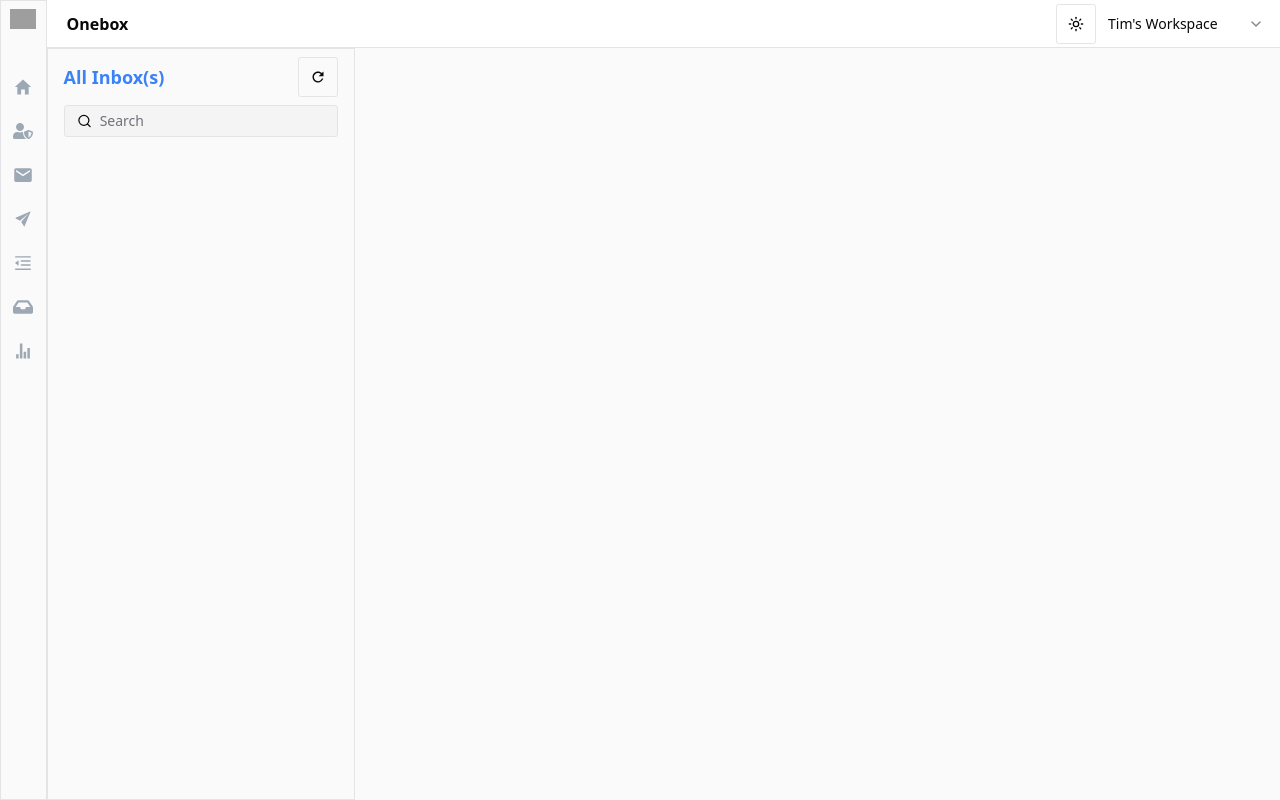
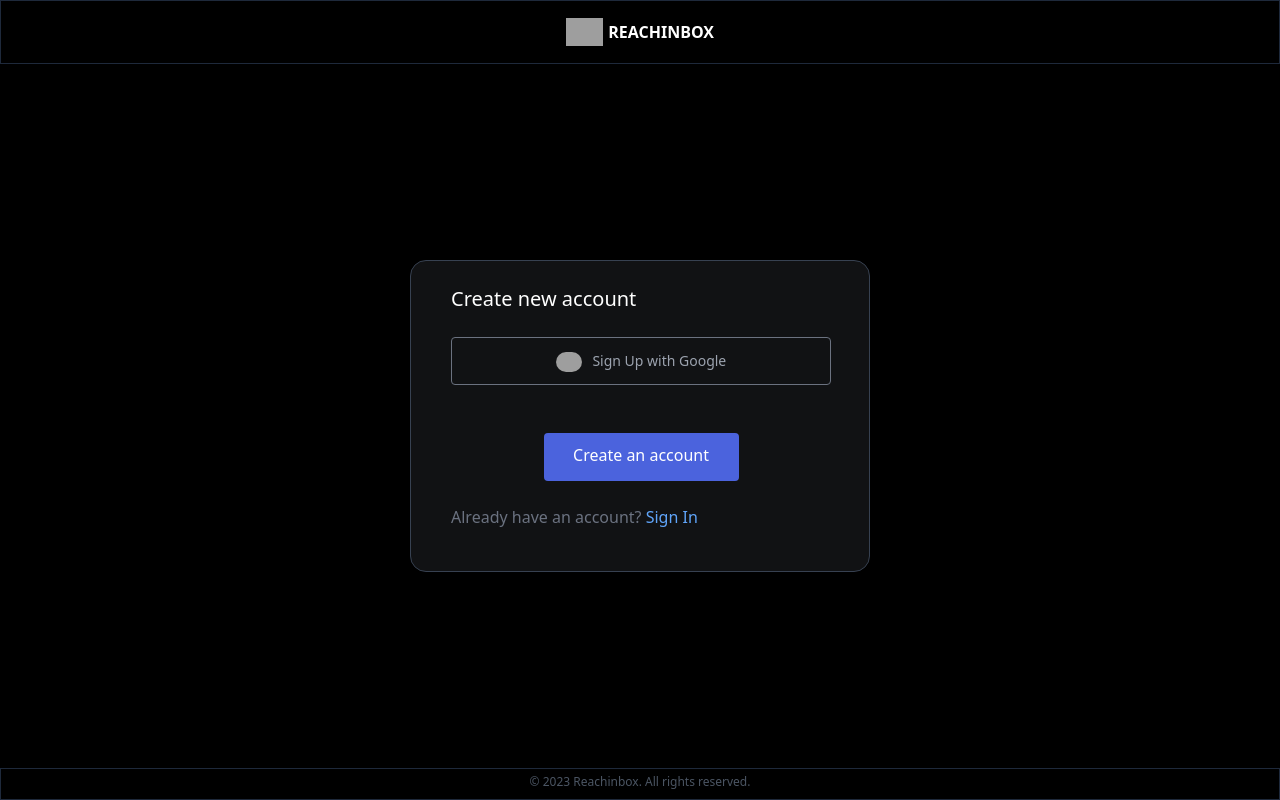
Before and after one commit to raghavawasthi24/mailBox, a Next.js app: page / in a window 1280 px wide. Built offline with nearby package versions, Linux system fonts and the light colour scheme; no server answers; grey boxes are pictures that could not be loaded.

Commit message:
feat: added google signin

```diff
--- a/package.json
+++ b/package.json
@@ -46,6 +46,7 @@
     "input-otp": "^1.2.4",
     "lucide-react": "^0.427.0",
     "next": "14.2.5",
+    "next-auth": "^4.24.7",
     "next-themes": "^0.3.0",
     "react": "^18",
     "react-day-picker": "^8.10.1",
@@ -53,6 +54,7 @@
     "react-hook-form": "^7.52.2",
     "react-icons": "^5.2.1",
     "react-resizable-panels": "^2.0.23",
+    "react-router-dom": "^6.26.0",
     "recharts": "^2.12.7",
     "sonner": "^1.5.0",
     "tailwind-merge": "^2.4.0",
--- /dev/null
+++ b/src/app/api/auth/[...nextauth]/route.ts
@@ -0,0 +1,14 @@
+import NextAuth from "next-auth";
+import GoogleProvider from "next-auth/providers/google";
+export const authOptions = {
+  providers: [
+    GoogleProvider({
+      clientId: process.env.GOOGLE_ID,
+      clientSecret: process.env.GOOGLE_SECRET,
+    }),
+  ],
+  session: {
+    strategy: "jwt",
+  },
+};
+export default NextAuth(authOptions);
--- a/src/app/(home)/sections/inbox-content.tsx
+++ b/src/app/home/sections/inbox-content.tsx
@@ -3,7 +3,6 @@ import React from "react";
 import {
   Dialog,
   DialogContent,
-  DialogDescription,
   DialogFooter,
   DialogHeader,
   DialogTitle,
@@ -13,6 +12,8 @@ import { Input } from "@/components/ui/input";
 import { Label } from "@/components/ui/label";
 import { Textarea } from "@/components/ui/textarea";
 import DOMPurify from "dompurify";
+import { BsFillReplyFill } from "react-icons/bs";
+import { IoMdArrowDropdown } from "react-icons/io";
 
 export default function InboxContent({ activeMailData, currentUser }: any) {
   const [formvalues, setFormValues] = React.useState({
@@ -62,6 +63,7 @@ export default function InboxContent({ activeMailData, currentUser }: any) {
         <Dialog>
           <DialogTrigger asChild className="">
             <Button className="w-fit bg-gradient-to-r from-[#4B63DD] to-[#0524BF]  background: linear-gradient(to right, #4B63DD 100%, #0524BF 99%) text-white">
+              <BsFillReplyFill className="w-4 h-4 mr-2" />
               Reply
             </Button>
           </DialogTrigger>
@@ -111,8 +113,11 @@ export default function InboxContent({ activeMailData, currentUser }: any) {
                   value={formvalues.body}
                 />
               </div>
-              <DialogFooter>
-                <Button type="submit">Send</Button>
+              <DialogFooter className="w-full flex justify-start p-4">
+                <Button className="self-start w-fit bg-gradient-to-r from-[#4B63DD] to-[#0524BF]  background: linear-gradient(to right, #4B63DD 100%, #0524BF 99%) text-white">
+                  Send
+                  <IoMdArrowDropdown className="w-4 h-4 ml-2" />
+                </Button>
               </DialogFooter>
             </form>
           </DialogContent>
--- /dev/null
+++ b/src/app/layout.tsx
@@ -0,0 +1,22 @@
+import type { Metadata } from "next";
+import { Inter } from "next/font/google";
+import "./globals.css";
+
+const inter = Inter({ subsets: ["latin"] });
+
+export const metadata: Metadata = {
+  title: "Create Next App",
+  description: "Generated by create next app",
+};
+
+export default function RootLayout({
+  children,
+}: Readonly<{
+  children: React.ReactNode;
+}>) {
+  return (
+    <html lang="en">
+      <body>{children}</body>
+    </html>
+  );
+}
--- /dev/null
+++ b/src/app/page.tsx
@@ -0,0 +1,71 @@
+"use client";
+import Link from "next/link";
+import { useRouter } from "next/navigation";
+import React, { useEffect } from "react";
+
+const Login = () => {
+  const router = useRouter();
+
+  const handleCreateAccount = () => {
+    router.push("/signup");
+  };
+
+  const handleSignIn = () => {
+    router.push("/signin");
+  };
+
+  return (
+    <div className="bg-black max-w-[1440px] h-screen m-auto text-white flex flex-col justify-between">
+      <div className="w-full h-16 flex justify-center items-center border border-slate-800">
+        <img
+          src="https://app.reachinbox.ai/assets/logo.svg"
+          alt="reachinbox-logo"
+          className="h-7"
+        />
+        <h1 className="uppercase font-semibold ml-[5px]">ReachInbox</h1>
+      </div>
+      <div className="w-full flex justify-center items-center">
+        <div className="m-auto w-[460px] h-auto md:h-[312px] bg-[#111214] rounded-2xl border border-gray-700 py-6 px-10">
+          <div className="w-[380px] m-auto">
+            <p className="text-xl mb-6">Create new account</p>
+            <div className="rounded border border-gray-500 h-12 flex justify-center items-center gap-2.5 mb-12">
+              <img
+                src="https://static.vecteezy.com/system/resources/previews/013/760/951/non_2x/colourful-google-logo-in-dark-background-free-vector.jpg"
+                alt="google-logo"
+                className="bg-black rounded-full h-5 mt-0.5"
+              />
+              <Link
+                href="https://hiring.reachinbox.xyz/api/v1/auth/google-login?redirect_to=http://localhost:3000/home"
+                className="text-sm text-gray-400 cursor-pointer"
+              >
+                Sign Up with Google
+              </Link>
+            </div>
+            <p
+              className="w-[195px] h-12 bg-[#4B63DD] rounded m-auto text-center pt-2.5 mb-6 cursor-pointer"
+              onClick={handleCreateAccount}
+            >
+              <Link href="/signup">Create an account</Link>
+            </p>
+            <p className="text-base text-gray-500">
+              Already have an account?{" "}
+              <span
+                className="cursor-pointer text-blue-400"
+                onClick={handleSignIn}
+              >
+                Sign In
+              </span>
+            </p>
+          </div>
+        </div>
+      </div>
+      <div className="w-full h-8 flex justify-center items-center border border-slate-800">
+        <p className="h-5 text-gray-600 text-xs">
+          © 2023 Reachinbox. All rights reserved.
+        </p>
+      </div>
+    </div>
+  );
+};
+
+export default Login;
--- /dev/null
+++ b/src/app/verify.tsx
@@ -0,0 +1,22 @@
+"use client";
+import { useEffect } from "react";
+import { useSearchParams, useRouter } from "next/navigation";
+
+export default function AuthVerify() {
+  const router = useRouter();
+//   const { token, update } = useAuthStore((state) => state);
+  const searchParams = useSearchParams();
+  const returnToken = searchParams.get("token");
+
+//   useEffect(() => {
+//     if (returnToken) update(returnToken);
+//   }, [returnToken]);
+
+//   useEffect(() => {
+//     if (token) {
+//       router.push("/onebox");
+//     }
+//   }, [token]);
+
+  return null;
+}
```
Also changed, not shown: src/app/home/layout.tsx (renamed from src/app/(home)/layout.tsx), src/app/home/page.tsx (renamed from src/app/(home)/page.tsx), src/app/home/sections/inbox-details.tsx (renamed from src/app/(home)/sections/inbox-details.tsx), src/app/home/sections/inbox-head.tsx (renamed from src/app/(home)/sections/inbox-head.tsx), src/app/home/sections/inbox-mainpage.tsx (renamed from src/app/(home)/sections/inbox-mainpage.tsx), src/app/home/sections/inbox-panel.tsx (renamed from src/app/(home)/sections/inbox-panel.tsx), 2 other files (tests, documents, lock files or other folders).
